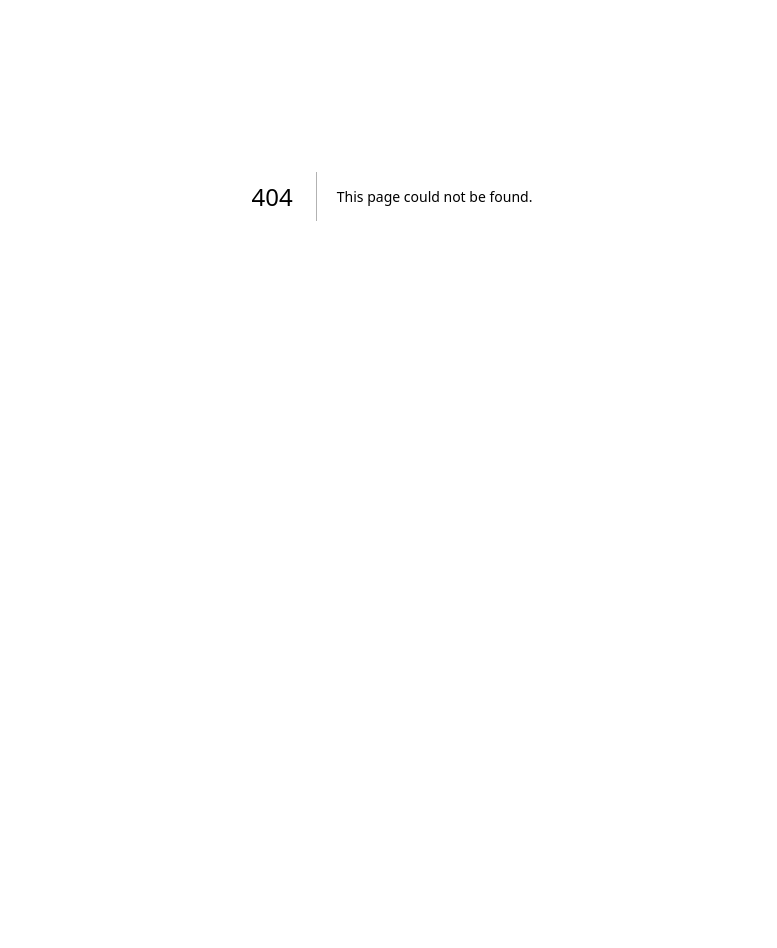
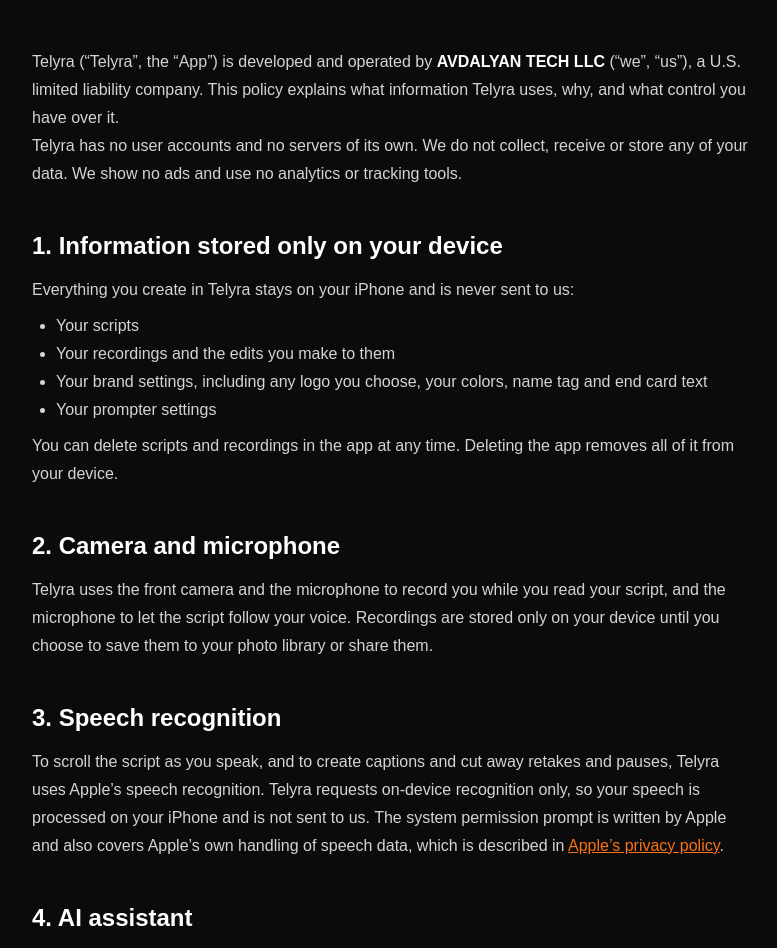
Before and after one commit to sheroavdal-gif/scharif-tech, a Next.js app: page /telyra/privacy in a window 1280 px wide. Before the commit this address had no page. Shown: the part 204-1152 px from the top of the page, without its empty margins (248-1025 px from the left). Before the commit the page ends 800 px from the top, so only its background shows below. Built offline with nearby package versions, Linux system fonts and the light colour scheme.

Commit message:
Add Telyra privacy policy

```diff
--- /dev/null
+++ b/app/telyra/privacy/page.tsx
@@ -0,0 +1,141 @@
+import LegalLayout from "../../components/LegalLayout";
+
+export const metadata = {
+  title: "Privacy Policy — Telyra",
+};
+
+export default function TelyraPrivacyPolicy() {
+  return (
+    <LegalLayout title="Telyra Privacy Policy" lastUpdated="October 29, 2026">
+      <section>
+        <p>
+          Telyra (&ldquo;Telyra&rdquo;, the &ldquo;App&rdquo;) is developed and operated by{" "}
+          <strong className="text-white">AVDALYAN TECH LLC</strong> (&ldquo;we&rdquo;,
+          &ldquo;us&rdquo;), a U.S. limited liability company. This policy explains
+          what information Telyra uses, why, and what control you have over it.
+        </p>
+        <p>
+          Telyra has no user accounts and no servers of its own. We do not
+          collect, receive or store any of your data. We show no ads and use
+          no analytics or tracking tools.
+        </p>
+      </section>
+
+      <section>
+        <h2>1. Information stored only on your device</h2>
+        <p>
+          Everything you create in Telyra stays on your iPhone and is never
+          sent to us:
+        </p>
+        <ul>
+          <li>Your scripts</li>
+          <li>Your recordings and the edits you make to them</li>
+          <li>
+            Your brand settings, including any logo you choose, your colors,
+            name tag and end card text
+          </li>
+          <li>Your prompter settings</li>
+        </ul>
+        <p>
+          You can delete scripts and recordings in the app at any time.
+          Deleting the app removes all of it from your device.
+        </p>
+      </section>
+
+      <section>
+        <h2>2. Camera and microphone</h2>
+        <p>
+          Telyra uses the front camera and the microphone to record you while
+          you read your script, and the microphone to let the script follow
+          your voice. Recordings are stored only on your device until you
+          choose to save them to your photo library or share them.
+        </p>
+      </section>
+
+      <section>
+        <h2>3. Speech recognition</h2>
+        <p>
+          To scroll the script as you speak, and to create captions and cut
+          away retakes and pauses, Telyra uses Apple&rsquo;s speech recognition.
+          Telyra requests on-device recognition only, so your speech is
+          processed on your iPhone and is not sent to us. The system
+          permission prompt is written by Apple and also covers Apple&rsquo;s own
+          handling of speech data, which is described in{" "}
+          <a
+            href="https://www.apple.com/legal/privacy/"
+            target="_blank"
+            rel="noopener noreferrer"
+          >
+            Apple&rsquo;s privacy policy
+          </a>
+          .
+        </p>
+      </section>
+
+      <section>
+        <h2>4. AI assistant</h2>
+        <p>
+          The AI assistant that writes and improves scripts uses Apple
+          Intelligence&rsquo;s on-device model. Your topics and scripts are
+          processed on your iPhone and are not sent to us or to any third-party
+          AI provider.
+        </p>
+      </section>
+
+      <section>
+        <h2>5. Photo library</h2>
+        <p>
+          When you save a video, Telyra asks for permission to add it to your
+          photo library. Telyra can only add videos; it cannot see or read the
+          photos and videos already in your library. Logos you pick for your
+          brand settings are copied into the app on your device.
+        </p>
+      </section>
+
+      <section>
+        <h2>6. Purchases</h2>
+        <p>
+          Subscriptions are handled entirely by Apple. We never receive your
+          name, Apple ID or payment details. The app checks your subscription
+          status with Apple on your device. To manage or cancel your
+          subscription, go to Settings &gt; your name &gt; Subscriptions on
+          your iPhone.
+        </p>
+      </section>
+
+      <section>
+        <h2>7. Sharing videos</h2>
+        <p>
+          When you share a video from Telyra to another app or service, that
+          app or service&rsquo;s own privacy policy applies to what you share.
+        </p>
+      </section>
+
+      <section>
+        <h2>8. Children</h2>
+        <p>
+          Telyra is not directed at children under 13, and we do not knowingly
+          collect data from children under that age.
+        </p>
+      </section>
+
+      <section>
+        <h2>9. Changes to this policy</h2>
+        <p>
+          We may update this policy as Telyra changes. We will update the
+          &ldquo;Last updated&rdquo; date above, and post material changes within the
+          app.
+        </p>
+      </section>
+
+      <section>
+        <h2>10. Contact</h2>
+        <p>
+          AVDALYAN TECH LLC
+          <br />
+          <a href="mailto:hello@avdalyan.world">hello@avdalyan.world</a>
+        </p>
+      </section>
+    </LegalLayout>
+  );
+}
```
